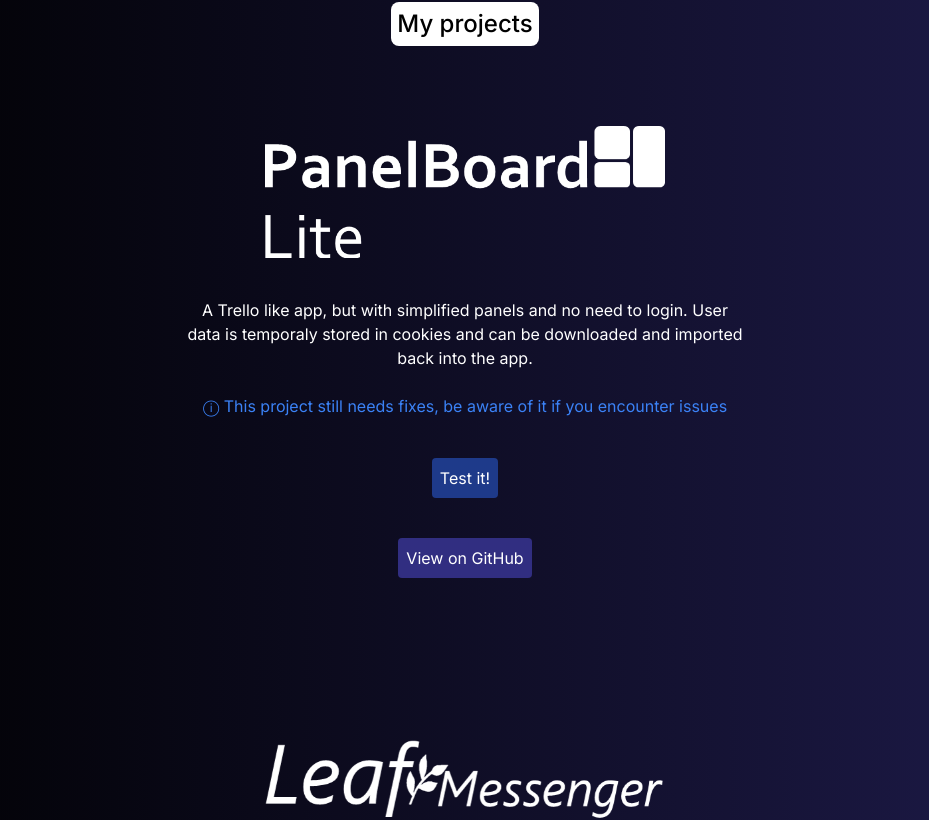
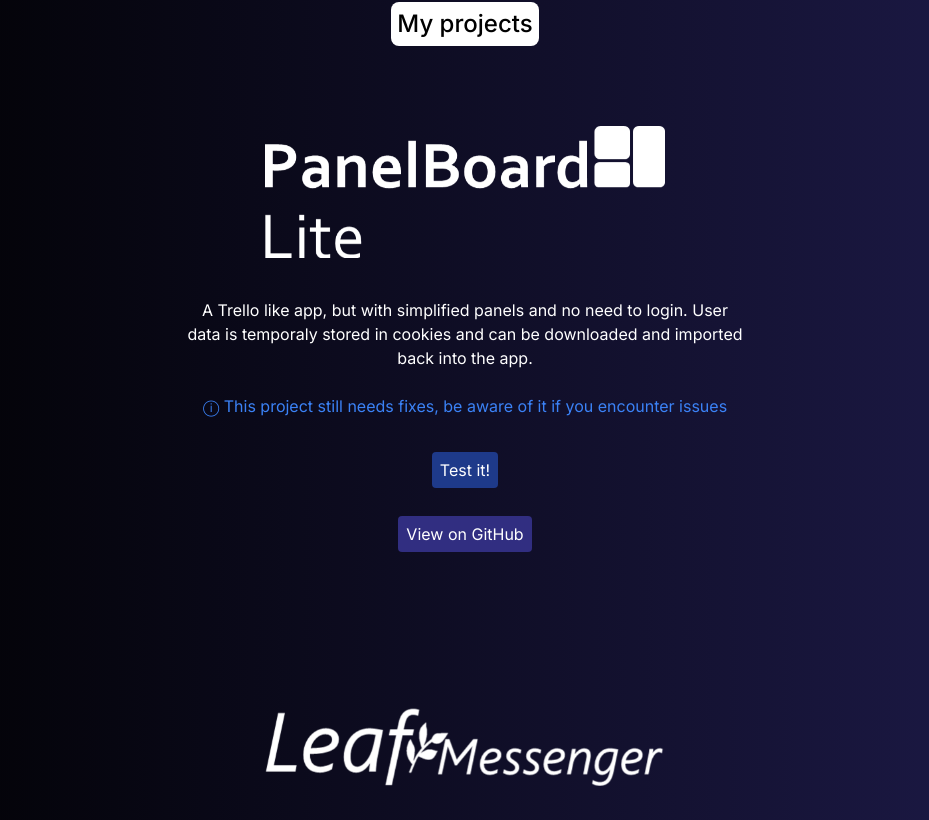
Before and after one commit to martinsuasnavar/portfolio, a Next.js app: page /en in a window 1280 px wide. Shown: the part 1577-2397 px from the top of the page, without its empty margins (175-1104 px from the left). Built offline with nearby package versions, Linux system fonts and the light colour scheme.

Commit message:
Update animations

```diff
--- a/src/app/[locale]/page.css
+++ b/src/app/[locale]/page.css
@@ -0,0 +1,8 @@
+.opacity-0 {
+    opacity: 0;
+    transition: opacity 0.5s ease-in-out;
+  }
+
+  .opacity-100 {
+    opacity: 1;
+  }
--- a/src/app/[locale]/page.tsx
+++ b/src/app/[locale]/page.tsx
@@ -146,10 +146,15 @@
           <article className="w-3/6 m-20 w-3/4 ml-auto mr-auto">
               {projectsArray.map(project => (
                 <div key={project.name}>
-                    <FadingSection subfix={'0'}>
+
                   <div  className="flex flex-col items-center mb-40">
 
-                        <Image src={project.imgSrc} height={400} width={400} alt={`${project.name} logo`}/>
+                        <FadingSection subfix={'1'}>
+                          <div className="transition-transform duration-300 transform hover:scale-105">
+                            <Image src={project.imgSrc} height={400} width={400} alt={`${project.name} logo`}/>
+                          </div>
+                        </FadingSection>
+                        <FadingSection subfix={'0'}>
                         <div className="h-10"/>
                         <p>{project.description}</p>
                         <br/>
@@ -159,13 +164,20 @@
                         {project.info.length > 0 &&
                           <div className="text-blue-500">ⓘ {project.info} </div>
                         }
-                        {project.app.length > 0 &&
-                          <a href={project.app} className="mt-10 bg-blue-900 hover:bg-blue-800 rounded p-2">{t("myProjects.testIt")}</a>
-                        }
-                        <a href={project.git} className="mt-10 bg-indigo-900 hover:bg-indigo-800 rounded p-2">{t("myProjects.viewButton")}</a>
-
+                       <div className="h-10"/>
+                        <div className="block">
+                          {project.app.length > 0 &&
+                            <div className="transition-transform duration-300 transform hover:scale-105">
+                              <a href={project.app} className="  mt-10 bg-blue-900 hover:bg-blue-800 rounded p-2">{t("myProjects.testIt")}</a>
+                            </div>
+                          }
+                          <div className="h-10"/>
+                          <div className="transition-transform duration-300 transform hover:scale-105">
+                            <a href={project.git} className="mt-10 bg-indigo-900 hover:bg-indigo-800 rounded p-2 transition-transform duration-300 transform hover:scale-105">{t("myProjects.viewButton")}</a>
+                          </div>
+                        </div>
+                        </FadingSection>
                     </div>
-                    </FadingSection>
                   </div>
               ))}
           </article>
--- a/src/app/components/fading-section.css
+++ b/src/app/components/fading-section.css
@@ -3,7 +3,7 @@
 .fade-in-section-0 {
     color: white;
     opacity: 0;
-    transform: translateY(5vh);
+    transform: translateY(1vh);
     visibility: hidden;
     transition: opacity 0.6s ease-out, transform 0.7s ease-out;
     will-change: opacity, visibility;
@@ -11,13 +11,22 @@
 .fade-in-section-1 {
     color: white;
     opacity: 0;
-    transform: translateY(-0.5vh);
+    transform: translateY(-1vh);
+    visibility: hidden;
+    transition: opacity 0.6s ease-out, transform 0.7s ease-out;
+    will-change: opacity, visibility;
+  }
+  .fade-in-section-2 {
+    color: white;
+    opacity: 0;
+    transform: translateY(-0.1vh);
     visibility: hidden;
     transition: opacity 0.2s ease-out, transform 0.7s ease-out;
     will-change: opacity, visibility;
   }
     .fade-in-section-0.is-visible,
-    .fade-in-section-1.is-visible {
+    .fade-in-section-1.is-visible,
+    .fade-in-section-2.is-visible {
         opacity: 1;
         transform: none;
         visibility: visible;
--- a/src/app/components/sub-menu.tsx
+++ b/src/app/components/sub-menu.tsx
@@ -9,7 +9,7 @@
 
     return (
         <nav className="z-2">
-            <FadingSection subfix={'1'}>
+            <FadingSection subfix={'2'}>
             {buttonArray.map((button, index) => (
                 <div key={index}>
                     {button}
```
